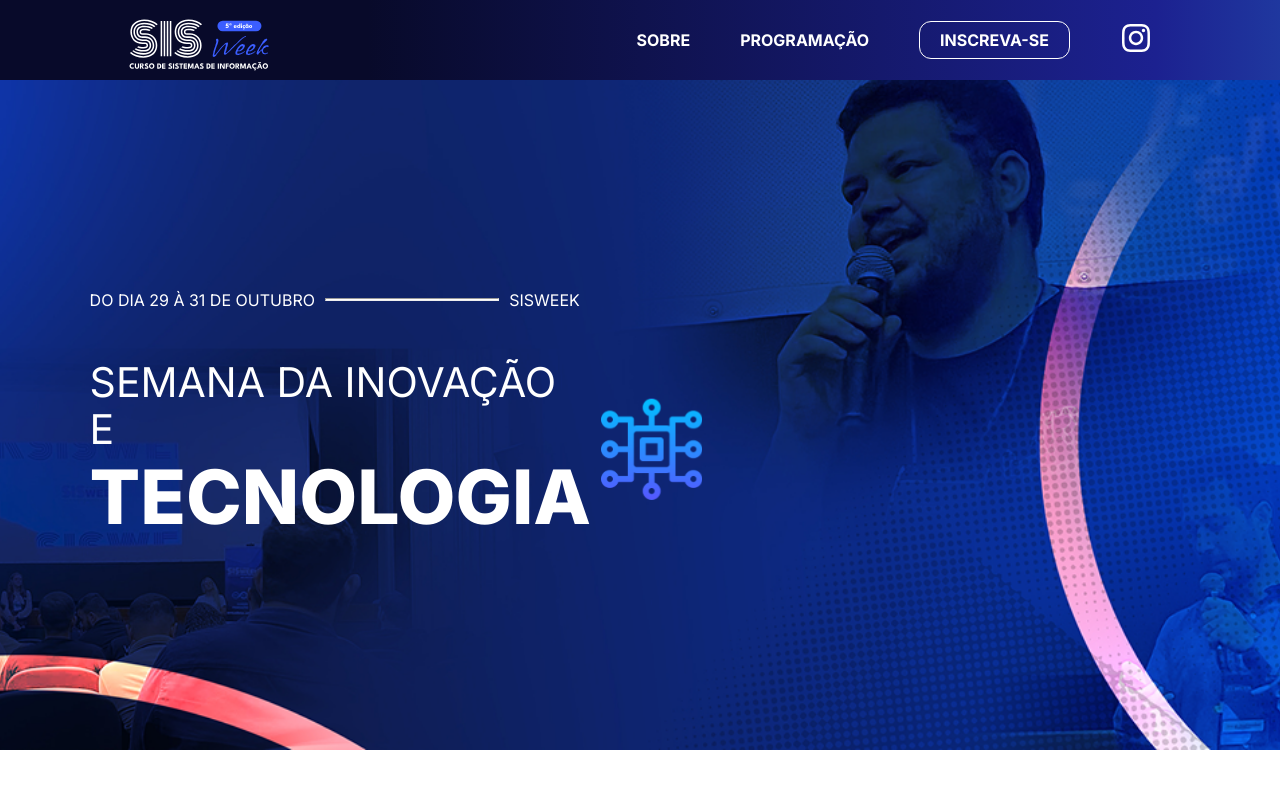
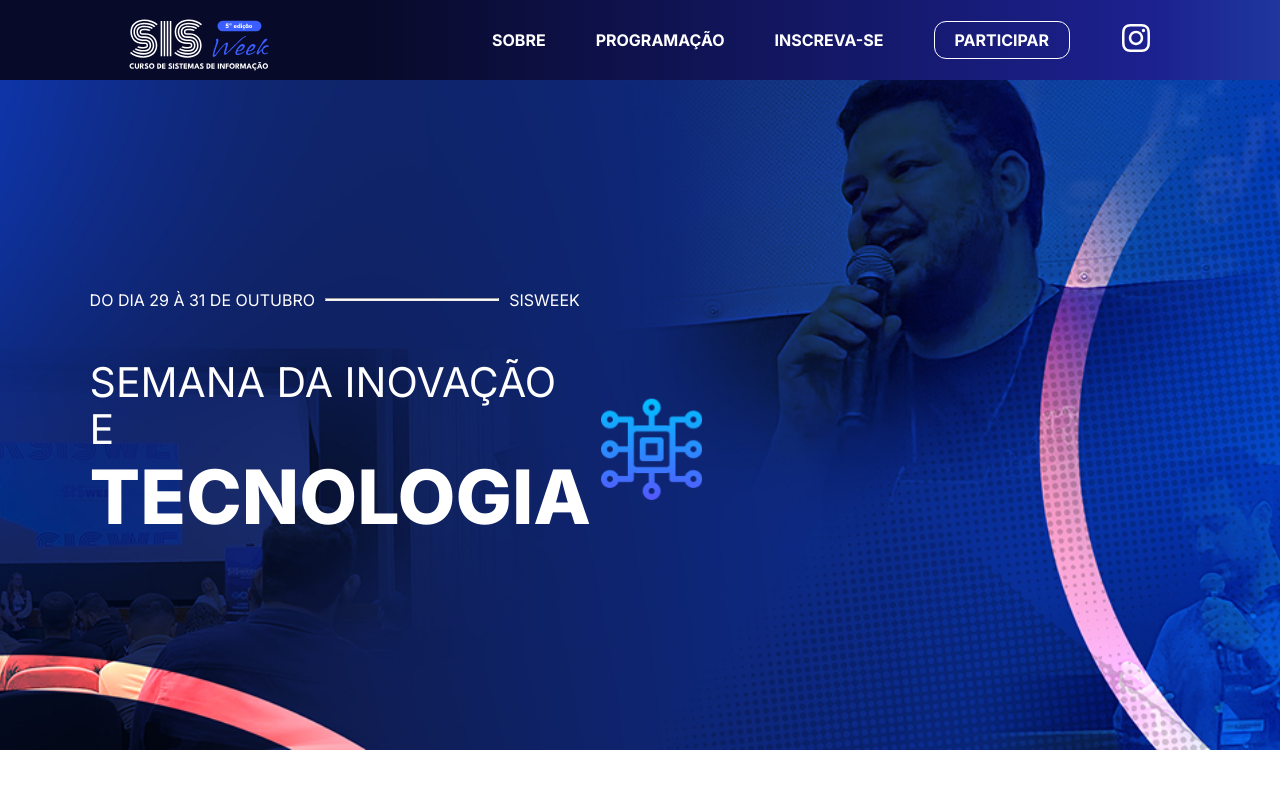
Before and after one commit to SrBlecaute01/sisweek, a React (Vite) app: page / in a window 1280 px wide. Shown: the top 800 px of the page. Built offline with nearby package versions, Linux system fonts and the light colour scheme.

Commit message:
feat: app link on navbar is always visible now, also changed its text

```diff
--- a/src/components/Navbar/Navbar.tsx
+++ b/src/components/Navbar/Navbar.tsx
@@ -83,7 +83,6 @@
                       {item.text}
                     </Link>
                 ))}
-            {isUserAuthed && (
             <NavLink
               to={'http://app.sisweek.com.br'}
               className={styles.route}
@@ -92,9 +91,8 @@
                 textDecoration: "inherit"
               })}
             >
-                VER ATIVIDADES
+              PARTICIPAR
             </NavLink>
-            )}
           </div>
 
           {!isOpen && (<FiMenu className={styles.menuIcon} onClick={toggleMenu}/>)}
```
Lines whose indentation alone changed are shown as unchanged.
